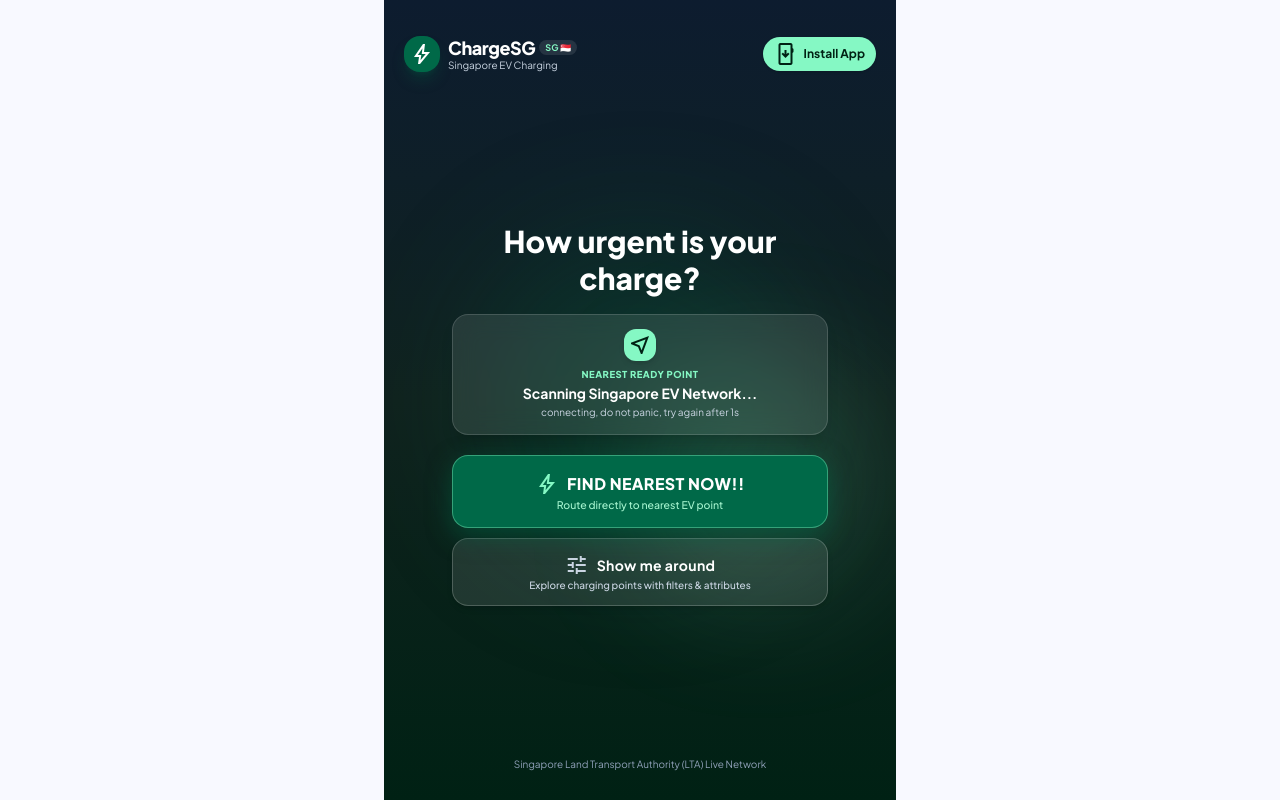
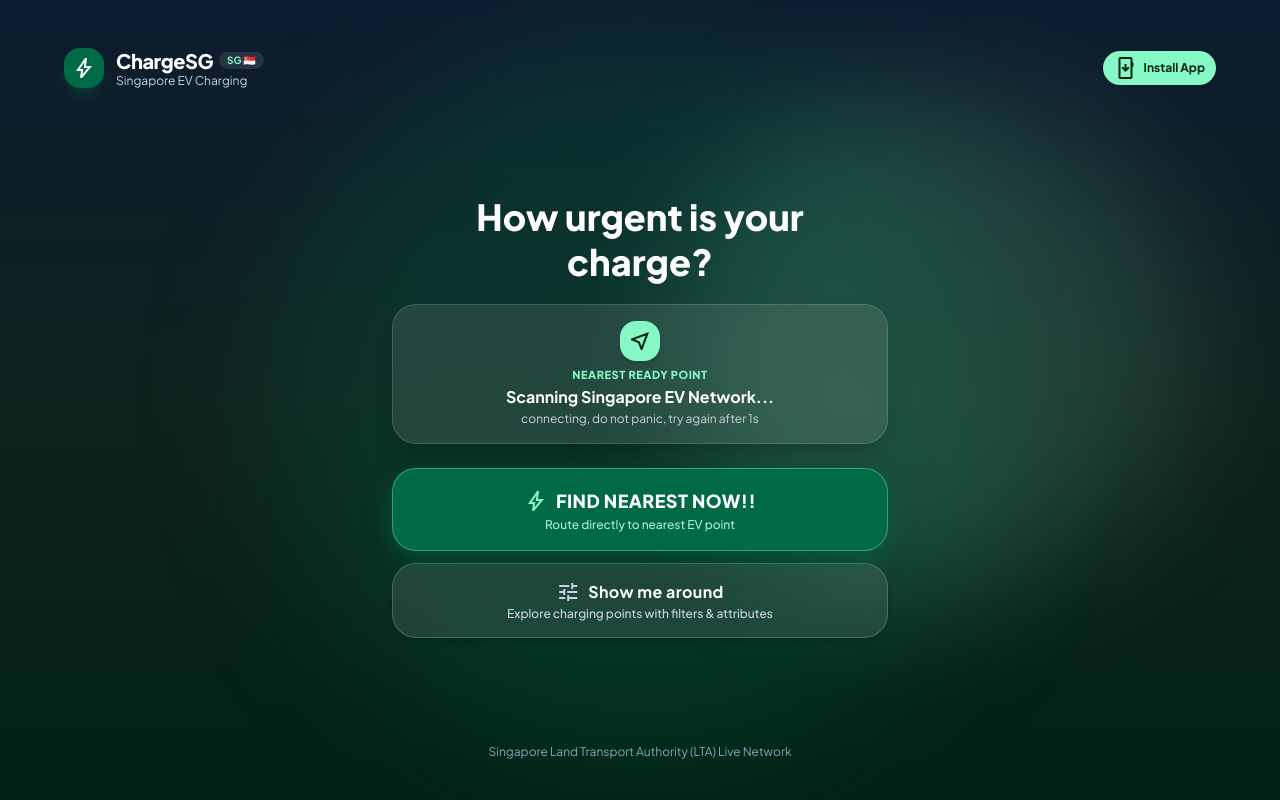
Before and after one commit to cyudr/sgev, a React (Vite) app: page / in a window 1280 px wide. Built offline with nearby package versions, Linux system fonts and the light colour scheme; no server answers.

Commit message:
Scale and fill desktop screens seamlessly across all views and navigation

```diff
--- a/src/App.tsx
+++ b/src/App.tsx
@@ -425,8 +425,8 @@ export default function App() {
 
       {/* Bottom Floating Navigation Dock */}
       {!isDetailsView && (
-        <nav className="fixed bottom-0 inset-x-0 z-30 bg-[#f8f9ff]/90 backdrop-blur-md border-t border-[#dde9ff] max-w-lg mx-auto">
-          <div className="flex items-center justify-around py-2 px-2">
+        <nav className="fixed bottom-0 inset-x-0 z-30 bg-[#f8f9ff]/90 backdrop-blur-md border-t border-[#dde9ff] w-full">
+          <div className="flex items-center justify-around py-2 sm:py-2.5 px-3 sm:px-6 max-w-lg sm:max-w-xl lg:max-w-2xl mx-auto">
             <button
               type="button"
               onClick={() => setCurrentTab('map')}
--- a/src/components/ActivityTab.tsx
+++ b/src/components/ActivityTab.tsx
@@ -19,7 +19,7 @@ export const ActivityTab: React.FC<ActivityTabProps> = ({
   const totalCo2 = pastSessions.reduce((sum, s) => sum + s.co2SavedKg, 0);
 
   return (
-    <div className="flex flex-col w-full pb-24 max-w-lg mx-auto p-4 gap-4">
+    <div className="flex flex-col w-full pb-24 max-w-lg sm:max-w-2xl lg:max-w-4xl mx-auto p-4 sm:p-6 lg:p-8 gap-4 sm:gap-6">
       <div>
         <h2 className="text-xl font-extrabold text-[#0d1c2f]">Charging Activity</h2>
         <p className="text-xs text-[#3d4a42]">Monitor active charges & past Singapore network receipts</p>
--- a/src/components/Header.tsx
+++ b/src/components/Header.tsx
@@ -70,7 +70,7 @@ export const Header: React.FC<HeaderProps> = ({
 
   return (
     <header className="sticky top-0 z-30 w-full bg-[#f8f9ff]/90 backdrop-blur-md border-b border-[#dde9ff] shrink-0">
-      <div className="max-w-lg mx-auto px-2.5 sm:px-4 py-1.5 sm:py-2 flex items-center justify-between">
+      <div className="w-full max-w-7xl mx-auto px-3 sm:px-6 lg:px-8 py-2 sm:py-2.5 flex items-center justify-between">
         {/* Left: Brand logo & name linked to launch page */}
         <div className="flex items-center gap-1.5 sm:gap-2 min-w-0">
           {currentScreen !== 'map' && onBackToMap ? (
--- a/src/components/InteractiveMap.tsx
+++ b/src/components/InteractiveMap.tsx
@@ -521,7 +521,7 @@ export const InteractiveMap: React.FC<InteractiveMapProps> = ({
       <div ref={mapContainerRef} className="absolute inset-0 w-full h-full z-0" />
 
       {/* Top Floating Search & Quick Filters (Clean, Uncluttered Strip) */}
-      <div className="relative z-10 p-2 sm:p-3 flex flex-col gap-1.5 max-w-lg mx-auto w-full pointer-events-none">
+      <div className="relative z-10 p-2 sm:p-3.5 flex flex-col gap-1.5 max-w-lg sm:max-w-xl lg:max-w-2xl mx-auto w-full pointer-events-none">
         {/* Search Bar */}
         <div className="h-10 sm:h-11 bg-white/95 backdrop-blur-md rounded-full shadow-md px-3.5 flex items-center justify-between gap-2 border border-slate-200 pointer-events-auto">
           <span className="material-symbols-outlined text-[#006948] text-[20px] shrink-0">
@@ -603,7 +603,7 @@ export const InteractiveMap: React.FC<InteractiveMapProps> = ({
       )}
 
       {/* Floating Right Map Controls (Google Maps Zoom, 2km Radius Snap, Recenter, Layer) */}
-      <div className="absolute right-2.5 bottom-28 z-10 flex flex-col gap-1.5">
+      <div className="absolute right-2.5 sm:right-4 lg:right-6 bottom-28 lg:bottom-32 z-10 flex flex-col gap-1.5">
         {/* Recenter GPS & Snap to 2km Radius */}
         <button
           type="button"
@@ -678,7 +678,7 @@ export const InteractiveMap: React.FC<InteractiveMapProps> = ({
         const activeCardStation = selectedStation || nearestNavTarget;
         if (!activeCardStation) return null;
         return (
-          <div className="relative z-10 p-2 sm:p-3 max-w-lg mx-auto w-full">
+          <div className="relative z-10 p-2 sm:p-3 lg:p-4 max-w-lg sm:max-w-xl lg:max-w-2xl mx-auto w-full">
             <div className="bg-white/95 backdrop-blur-md rounded-2xl p-3 shadow-xl border border-slate-200 flex flex-col gap-2">
               <div className="flex items-start justify-between gap-1.5">
                 <div className="min-w-0 flex-1">
--- a/src/components/NavigationModal.tsx
+++ b/src/components/NavigationModal.tsx
@@ -213,7 +213,8 @@ export const NavigationModal: React.FC<NavigationModalProps> = ({
   const etaFormatted = new Date(Date.now() + minsRemaining * 60000).toLocaleTimeString([], { hour: '2-digit', minute: '2-digit' });
 
   return (
-    <div className="fixed inset-0 z-50 bg-[#0d1c2f] flex flex-col justify-between text-white p-2.5 sm:p-4 max-w-lg mx-auto h-[100dvh] max-h-[100dvh] overflow-hidden select-none">
+    <div className="fixed inset-0 z-50 bg-[#0d1c2f] flex flex-col justify-between text-white p-2.5 sm:p-4 lg:p-6 w-full h-[100dvh] max-h-[100dvh] overflow-hidden select-none">
+      <div className="w-full max-w-5xl mx-auto h-full flex flex-col justify-between min-h-0">
       {/* Top Turn Maneuver Banner (Google Maps Navigation Style) with Route Time Estimate & Voice Audio Controls */}
       <div className="bg-[#005a36] p-3 sm:p-3.5 rounded-2xl shadow-xl flex items-center justify-between gap-3 border border-[#85f8c4]/40 shrink-0">
         <div className="flex items-center gap-2.5 min-w-0">
@@ -349,6 +350,7 @@ export const NavigationModal: React.FC<NavigationModalProps> = ({
           <span>I Have Arrived at EV Bay (Start Charging)</span>
         </button>
       </div>
+      </div>
     </div>
   );
 };
--- a/src/components/NearestRoutingPage.tsx
+++ b/src/components/NearestRoutingPage.tsx
@@ -211,7 +211,7 @@ export const NearestRoutingPage: React.FC<NearestRoutingPageProps> = ({
 
   if (!station) {
     return (
-      <div className="h-[100dvh] max-h-[100dvh] overflow-hidden bg-[#0d1c2f] text-white flex flex-col justify-between p-4 max-w-lg mx-auto">
+      <div className="w-full h-[100dvh] max-h-[100dvh] overflow-hidden bg-[#0d1c2f] text-white flex flex-col justify-between p-4 max-w-5xl mx-auto">
         <div className="flex items-center justify-between pt-1 pb-2 border-b border-white/10 shrink-0">
           <button
             type="button"
@@ -254,7 +254,8 @@ export const NearestRoutingPage: React.FC<NearestRoutingPageProps> = ({
   const etaFormatted = new Date(Date.now() + minsRemaining * 60000).toLocaleTimeString([], { hour: '2-digit', minute: '2-digit' });
 
   return (
-    <div className="h-[100dvh] max-h-[100dvh] overflow-hidden bg-[#0d1c2f] text-white flex flex-col justify-between p-2.5 sm:p-4 max-w-lg mx-auto selection:bg-[#85f8c4] selection:text-[#002114] select-none relative">
+    <div className="w-full h-[100dvh] max-h-[100dvh] overflow-hidden bg-[#0d1c2f] text-white flex flex-col justify-between p-2.5 sm:p-4 lg:p-6 selection:bg-[#85f8c4] selection:text-[#002114] select-none relative">
+      <div className="w-full max-w-5xl mx-auto flex-1 flex flex-col justify-between min-h-0">
       {/* Top Header: Overview or Google Maps Navigation Maneuver Banner */}
       {isLiveNavigating ? (
         /* Real Google Maps Turn Maneuver Header with Prominent Route Time Estimate & Voice Controls */
@@ -540,6 +541,7 @@ export const NearestRoutingPage: React.FC<NearestRoutingPageProps> = ({
           </>
         )}
       </div>
+      </div>
     </div>
   );
 };
--- a/src/components/ProfileTab.tsx
+++ b/src/components/ProfileTab.tsx
@@ -13,7 +13,7 @@ export const ProfileTab: React.FC = () => {
   };
 
   return (
-    <div className="flex flex-col w-full pb-24 max-w-lg mx-auto p-4 gap-4">
+    <div className="flex flex-col w-full pb-24 max-w-lg sm:max-w-2xl lg:max-w-4xl mx-auto p-4 sm:p-6 lg:p-8 gap-4 sm:gap-6">
       <div className="flex items-center justify-between">
         <div>
           <h2 className="text-xl font-extrabold text-[#0d1c2f]">Driver Profile</h2>
--- a/src/components/SavedTab.tsx
+++ b/src/components/SavedTab.tsx
@@ -19,7 +19,7 @@ export const SavedTab: React.FC<SavedTabProps> = ({
   const savedStations = stations.filter((s) => savedStationIds.includes(s.id));
 
   return (
-    <div className="flex flex-col w-full pb-24 max-w-lg mx-auto p-4 gap-4">
+    <div className="flex flex-col w-full pb-24 max-w-lg sm:max-w-2xl lg:max-w-4xl mx-auto p-4 sm:p-6 lg:p-8 gap-4 sm:gap-6">
       <div className="flex items-center justify-between">
         <div>
           <h2 className="text-xl font-extrabold text-[#0d1c2f]">Saved Stations</h2>
--- a/src/components/StationDetails.tsx
+++ b/src/components/StationDetails.tsx
@@ -73,7 +73,7 @@ export const StationDetails: React.FC<StationDetailsProps> = ({
   };
 
   return (
-    <div className="flex flex-col w-full pb-32 max-w-lg mx-auto bg-[#f8f9ff]">
+    <div className="flex flex-col w-full pb-32 max-w-lg sm:max-w-2xl lg:max-w-4xl mx-auto bg-[#f8f9ff]">
       {/* Toast Notification */}
       {toastMessage && (
         <div className="fixed top-20 inset-x-4 z-50 max-w-sm mx-auto bg-[#0d1c2f] text-white p-3 rounded-2xl shadow-xl flex items-center gap-2.5 text-xs font-semibold animate-in fade-in">
--- a/src/components/UrgencyLaunchScreen.tsx
+++ b/src/components/UrgencyLaunchScreen.tsx
@@ -14,96 +14,96 @@ export const UrgencyLaunchScreen: React.FC<UrgencyLaunchScreenProps> = ({
   onShowMeAround,
 }) => {
   return (
-    <div className="h-[100dvh] max-h-[100dvh] overflow-hidden bg-gradient-to-b from-[#0d1c2f] via-[#10221e] to-[#002114] text-white flex flex-col justify-between p-4 sm:p-5 max-w-lg mx-auto selection:bg-[#85f8c4] selection:text-[#002114] relative select-none">
-      {/* Background Ambient EV Energy Glow */}
-      <div className="absolute top-1/2 left-1/2 -translate-x-1/2 -translate-y-1/2 w-80 h-80 bg-[#006948]/25 rounded-full blur-3xl pointer-events-none" />
-      <div className="absolute bottom-1/4 right-4 w-60 h-60 bg-[#85f8c4]/15 rounded-full blur-3xl pointer-events-none" />
+    <div className="w-full h-[100dvh] max-h-[100dvh] overflow-hidden bg-gradient-to-b from-[#0d1c2f] via-[#10221e] to-[#002114] text-white flex flex-col justify-between p-4 sm:p-6 lg:p-8 selection:bg-[#85f8c4] selection:text-[#002114] relative select-none">
+      {/* Background Ambient EV Energy Glow (Expands to fill desktop viewport) */}
+      <div className="absolute top-1/2 left-1/2 -translate-x-1/2 -translate-y-1/2 w-80 sm:w-[28rem] lg:w-[46rem] h-80 sm:h-[28rem] lg:h-[46rem] bg-[#006948]/25 rounded-full blur-3xl pointer-events-none" />
+      <div className="absolute bottom-1/4 right-8 lg:right-24 w-60 sm:w-80 lg:w-[32rem] h-60 sm:h-80 lg:h-[32rem] bg-[#85f8c4]/15 rounded-full blur-3xl pointer-events-none" />
 
-      {/* Top Branding & One-Click Install Button */}
-      <div className="relative z-10 flex items-center justify-between pt-2 sm:pt-4 shrink-0">
-        <div className="flex items-center gap-2">
-          <div className="w-8 h-8 sm:w-9 sm:h-9 rounded-xl sm:rounded-2xl bg-[#006948] flex items-center justify-center text-white shadow-lg shadow-[#006948]/30 shrink-0">
-            <span className="material-symbols-outlined text-[20px] sm:text-[22px]">bolt</span>
+      {/* Top Branding & One-Click Install Button (Full-width scaled for desktop) */}
+      <div className="relative z-10 w-full max-w-6xl mx-auto flex items-center justify-between pt-2 sm:pt-4 shrink-0">
+        <div className="flex items-center gap-2.5 sm:gap-3">
+          <div className="w-8 h-8 sm:w-10 sm:h-10 rounded-xl sm:rounded-2xl bg-[#006948] flex items-center justify-center text-white shadow-lg shadow-[#006948]/30 shrink-0">
+            <span className="material-symbols-outlined text-[20px] sm:text-[24px]">bolt</span>
           </div>
           <div>
-            <h1 className="text-base sm:text-lg font-black tracking-tight text-white flex items-center gap-1 leading-tight">
+            <h1 className="text-base sm:text-xl font-black tracking-tight text-white flex items-center gap-1.5 leading-tight">
               ChargeSG
-              <span className="text-[9px] font-bold px-1.5 py-0.5 rounded-full bg-white/10 text-[#85f8c4] tracking-normal">
+              <span className="text-[9px] sm:text-[10px] font-bold px-1.5 sm:px-2 py-0.5 rounded-full bg-white/10 text-[#85f8c4] tracking-normal">
                 SG 🇸🇬
               </span>
             </h1>
-            <p className="text-[10px] text-slate-300 leading-tight">Singapore EV Charging</p>
+            <p className="text-[10px] sm:text-xs text-slate-300 leading-tight">Singapore EV Charging</p>
           </div>
         </div>
 
-        {/* Top Right: One-Click Install Button (hides automatically if already installed) */}
+        {/* Top Right: One-Click Install Button */}
         <div className="flex items-center gap-1.5 shrink-0">
           <PWAInstallButton variant="launch" />
         </div>
       </div>
 
-      {/* Centered Interactive Hero Block: Completely Centralized Text & Icons */}
-      <div className="relative z-10 flex-1 flex flex-col justify-center items-center my-auto w-full max-w-sm mx-auto px-1 text-center">
-        <h2 className="text-2xl sm:text-3xl font-black text-white leading-tight text-center max-w-xs">
+      {/* Centered Interactive Hero Block: Scales smoothly on desktop */}
+      <div className="relative z-10 flex-1 flex flex-col justify-center items-center my-auto w-full max-w-sm sm:max-w-md lg:max-w-lg mx-auto px-2 text-center">
+        <h2 className="text-2xl sm:text-3xl lg:text-4xl font-black text-white leading-tight text-center max-w-md">
           How urgent is your charge?
         </h2>
 
-        {/* Nearest Station Radar Snapshot Card (Centralized) */}
-        <div className="mt-4 w-full p-3.5 rounded-2xl bg-white/10 backdrop-blur-md border border-white/15 flex flex-col items-center justify-center text-center shadow-lg">
-          <div className="w-8 h-8 rounded-xl bg-[#85f8c4] text-[#002114] flex items-center justify-center font-bold mb-1.5 shadow-md shrink-0">
-            <span className="material-symbols-outlined text-[19px]">near_me</span>
+        {/* Nearest Station Radar Snapshot Card (Centralized, desktop-scaled) */}
+        <div className="mt-4 sm:mt-5 w-full p-3.5 sm:p-4 rounded-2xl sm:rounded-3xl bg-white/10 backdrop-blur-md border border-white/15 flex flex-col items-center justify-center text-center shadow-xl">
+          <div className="w-8 h-8 sm:w-10 sm:h-10 rounded-xl sm:rounded-2xl bg-[#85f8c4] text-[#002114] flex items-center justify-center font-bold mb-1.5 shadow-md shrink-0">
+            <span className="material-symbols-outlined text-[19px] sm:text-[22px]">near_me</span>
           </div>
-          <span className="text-[9.5px] uppercase font-extrabold text-[#85f8c4] tracking-wider block">
+          <span className="text-[9.5px] sm:text-[11px] uppercase font-extrabold text-[#85f8c4] tracking-wider block">
             Nearest Ready Point
           </span>
-          <h4 className="text-xs sm:text-sm font-bold text-white truncate max-w-xs mt-0.5">
+          <h4 className="text-xs sm:text-base font-bold text-white truncate max-w-sm sm:max-w-md mt-0.5">
             {nearestStation ? nearestStation.name : 'Scanning Singapore EV Network...'}
           </h4>
-          <p className="text-[10px] text-slate-300 mt-0.5">
+          <p className="text-[10.5px] sm:text-xs text-slate-300 mt-0.5">
             {nearestStation
               ? `${nearestStation.distanceKm} km away • ${nearestStation.availableBays} bays free • ~${nearestStation.driveTimeMins} mins drive`
               : 'connecting, do not panic, try again after 1s'}
           </p>
         </div>
 
-        {/* Centered Action Buttons */}
-        <div className="mt-4 sm:mt-5 flex flex-col gap-2.5 w-full">
-          {/* Button 1: FIND NEAREST NOW!! (Centralized Icon & Text) */}
+        {/* Centered Action Buttons (Scaled for desktop) */}
+        <div className="mt-4 sm:mt-6 flex flex-col gap-3 w-full">
+          {/* Button 1: FIND NEAREST NOW!! */}
           <button
             type="button"
             onClick={onFindNow}
-            className="group relative w-full py-3.5 sm:py-4 px-4 rounded-2xl bg-[#006948] hover:bg-[#00855d] active:scale-[0.98] transition-all duration-200 text-white font-black shadow-[0_8px_24px_rgba(0,105,72,0.5)] border border-[#85f8c4]/40 cursor-pointer overflow-hidden flex flex-col items-center justify-center text-center"
+            className="group relative w-full py-3.5 sm:py-4 lg:py-4.5 px-5 rounded-2xl sm:rounded-3xl bg-[#006948] hover:bg-[#00855d] active:scale-[0.98] transition-all duration-200 text-white font-black shadow-[0_8px_24px_rgba(0,105,72,0.5)] border border-[#85f8c4]/40 cursor-pointer overflow-hidden flex flex-col items-center justify-center text-center"
           >
             <div className="absolute inset-0 -translate-x-full group-hover:translate-x-full bg-gradient-to-r from-transparent via-white/20 to-transparent transition-transform duration-1000" />
 
             <div className="flex items-center justify-center gap-2">
-              <span className="material-symbols-outlined text-[22px] text-[#85f8c4] group-hover:scale-110 transition-transform">
+              <span className="material-symbols-outlined text-[22px] sm:text-[26px] text-[#85f8c4] group-hover:scale-110 transition-transform">
                 bolt
               </span>
-              <span className="tracking-wide text-sm sm:text-base font-black">
+              <span className="tracking-wide text-sm sm:text-base lg:text-lg font-black">
                 FIND NEAREST NOW!!
               </span>
             </div>
-            <div className="text-[10.5px] font-medium text-emerald-200 leading-tight mt-0.5 text-center">
+            <div className="text-[10.5px] sm:text-xs font-medium text-emerald-200 leading-tight mt-0.5 text-center">
               Route directly to nearest EV point {nearestStation ? `(${nearestStation.distanceKm} km · ~${nearestStation.driveTimeMins}m)` : ''}
             </div>
           </button>
 
-          {/* Button 2: Show me around (Centralized Icon & Text) */}
+          {/* Button 2: Show me around */}
           <button
             type="button"
             onClick={onShowMeAround}
-            className="w-full py-3 sm:py-3.5 px-4 rounded-2xl bg-white/10 hover:bg-white/15 active:scale-[0.98] transition-all duration-200 text-white font-bold border border-white/20 shadow-md cursor-pointer flex flex-col items-center justify-center text-center"
+            className="w-full py-3 sm:py-3.5 lg:py-4 px-5 rounded-2xl sm:rounded-3xl bg-white/10 hover:bg-white/15 active:scale-[0.98] transition-all duration-200 text-white font-bold border border-white/20 shadow-md cursor-pointer flex flex-col items-center justify-center text-center"
           >
             <div className="flex items-center justify-center gap-2">
-              <span className="material-symbols-outlined text-[19px] text-slate-300">
+              <span className="material-symbols-outlined text-[19px] sm:text-[22px] text-slate-300">
                 tune
               </span>
-              <span className="tracking-wide text-xs sm:text-sm font-bold">
+              <span className="tracking-wide text-xs sm:text-sm lg:text-base font-bold">
                 Show me around
               </span>
             </div>
-            <div className="text-[10px] font-medium text-slate-300 leading-tight mt-0.5 text-center">
+            <div className="text-[10px] sm:text-xs font-medium text-slate-300 leading-tight mt-0.5 text-center">
               Explore charging points with filters & attributes
             </div>
           </button>
@@ -111,7 +111,7 @@ export const UrgencyLaunchScreen: React.FC<UrgencyLaunchScreenProps> = ({
       </div>
 
       {/* Bottom Status Note */}
-      <div className="relative z-10 pb-2 text-center text-[10px] text-slate-400 shrink-0">
+      <div className="relative z-10 w-full max-w-6xl mx-auto pb-2 text-center text-[10px] sm:text-xs text-slate-400 shrink-0">
         <span>Singapore Land Transport Authority (LTA) Live Network</span>
       </div>
     </div>
```
